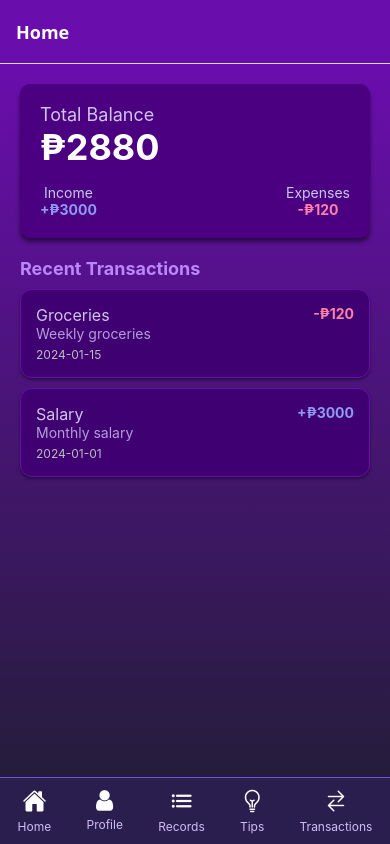
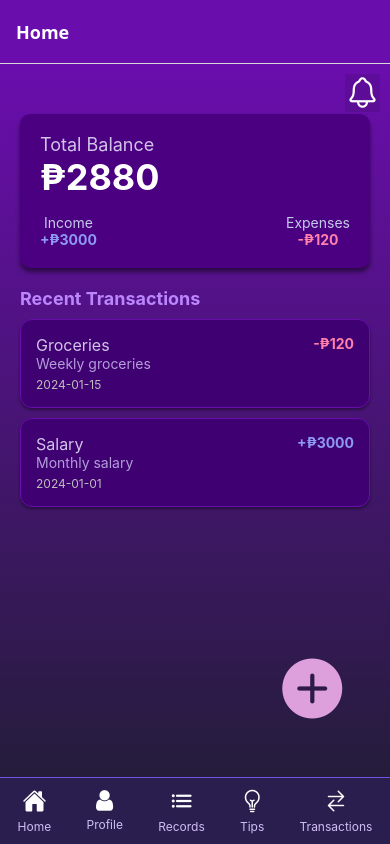
Before and after one commit to DCIT26-2025/Money-Tracker-CS-3-2, a React Native app in the folder Fittaka/: screen /Home in a window 390 px wide. Built offline with nearby package versions, Linux system fonts and the light colour scheme.

Commit message:
Update navigation from RegistrationScreen to Login and enhance TransactionScreen UI with improved placeholder colors and layout adjustments

```diff
--- a/Fittaka/screens/HomeScreen.tsx
+++ b/Fittaka/screens/HomeScreen.tsx
@@ -1,48 +1,68 @@
-import React from 'react';
-import { View, Text, StyleSheet, ScrollView, TouchableOpacity } from 'react-native';
-import { useNavigation } from '@react-navigation/native';
-import { LinearGradient } from 'expo-linear-gradient';
-import { FontAwesome, Ionicons } from '@expo/vector-icons';
+import React, { useEffect } from "react";
+import {
+  View,
+  Text,
+  StyleSheet,
+  ScrollView,
+  TouchableOpacity,
+} from "react-native";
+import { useNavigation, useFocusEffect } from "@react-navigation/native";
+import { LinearGradient } from "expo-linear-gradient";
+import { FontAwesome, Ionicons, AntDesign } from "@expo/vector-icons";
 
-const HomeScreen = () => {
+const HomeScreen = ({ route }) => {
   const navigation = useNavigation();
   const [transactions, setTransactions] = React.useState([
     {
-      id: '1',
-      type: 'expense',
+      id: "1",
+      type: "expense",
       amount: 120,
-      category: 'Groceries',
-      date: '2024-01-15',
-      description: 'Weekly groceries',
+      category: "Groceries",
+      date: "2024-01-15",
+      description: "Weekly groceries",
     },
     {
-      id: '2',
-      type: 'income',
+      id: "2",
+      type: "income",
       amount: 3000,
-      category: 'Salary',
-      date: '2024-01-01',
-      description: 'Monthly salary',
+      category: "Salary",
+      date: "2024-01-01",
+      description: "Monthly salary",
     },
   ]);
 
+  useFocusEffect(
+    React.useCallback(() => {
+      const newTransaction = route.params?.newTransaction;
+      if (newTransaction) {
+        setTransactions((prevTransactions) => [newTransaction, ...prevTransactions]);
+      }
+    }, [route.params])
+  );
+
   const balance = transactions.reduce((acc, curr) => {
-    return curr.type === 'income' ? acc + curr.amount : acc - curr.amount;
+    return curr.type === "income" ? acc + curr.amount : acc - curr.amount;
   }, 0);
 
   const income = transactions
-    .filter((t) => t.type === 'income')
+    .filter((t) => t.type === "income")
     .reduce((acc, curr) => acc + curr.amount, 0);
 
   const expenses = transactions
-    .filter((t) => t.type === 'expense')
+    .filter((t) => t.type === "expense")
     .reduce((acc, curr) => acc + curr.amount, 0);
 
   return (
     <LinearGradient
-      colors={['#6a0dad', '#1e1e30']}
+      colors={["#6a0dad", "#1e1e30"]}
       style={styles.gradientBackground}
     >
       <View style={styles.container}>
+        <View style={styles.header}>
+          <TouchableOpacity style={styles.notificationButton} onPress={() => alert('No new notifications')}>
+            <Ionicons name="notifications-outline" size={35} color="white" />
+          </TouchableOpacity>
+        </View>
         <ScrollView contentContainerStyle={styles.scrollContainer}>
           {/* Balance Card */}
           <View style={styles.balanceCard}>
@@ -67,17 +87,22 @@ const HomeScreen = () => {
               <View key={transaction.id} style={styles.transaction}>
                 <View style={styles.transactionDetails}>
                   <View>
-                    <Text style={styles.transactionCategory}>{transaction.category}</Text>
-                    <Text style={styles.transactionDescription}>{transaction.description}</Text>
+                    <Text style={styles.transactionCategory}>
+                      {transaction.category}
+                    </Text>
+                    <Text style={styles.transactionDescription}>
+                      {transaction.description}
+                    </Text>
                   </View>
                   <Text
                     style={
-                      transaction.type === 'income'
+                      transaction.type === "income"
                         ? styles.incomeAmount
                         : styles.expenseAmount
                     }
                   >
-                    {transaction.type === 'income' ? '+' : '-'}₱{transaction.amount}
+                    {transaction.type === "income" ? "+" : "-"}₱
+                    {transaction.amount}
                   </Text>
                 </View>
                 <Text style={styles.transactionDate}>{transaction.date}</Text>
@@ -90,38 +115,45 @@ const HomeScreen = () => {
         <View style={styles.navBar}>
           <TouchableOpacity
             style={styles.navButton}
-            onPress={() => navigation.navigate('Home')}
+            onPress={() => navigation.navigate("Home")}
           >
             <Ionicons name="home" size={24} color="white" />
             <Text style={styles.navButtonText}>Home</Text>
           </TouchableOpacity>
           <TouchableOpacity
             style={styles.navButton}
-            onPress={() => navigation.navigate('Profile')}
+            onPress={() => navigation.navigate("Profile")}
           >
             <FontAwesome name="user" size={24} color="white" />
             <Text style={styles.navButtonText}>Profile</Text>
           </TouchableOpacity>
           <TouchableOpacity
             style={styles.navButton}
-            onPress={() => navigation.navigate('Records')}
+            onPress={() => navigation.navigate("Records")}
           >
             <Ionicons name="list" size={24} color="white" />
             <Text style={styles.navButtonText}>Records</Text>
           </TouchableOpacity>
           <TouchableOpacity
             style={styles.navButton}
-            onPress={() => navigation.navigate('Tips')}
+            onPress={() => navigation.navigate("Tips")}
           >
             <Ionicons name="bulb-outline" size={24} color="white" />
             <Text style={styles.navButtonText}>Tips</Text>
           </TouchableOpacity>
           <TouchableOpacity
             style={styles.navButton}
-            onPress={() => navigation.navigate('Transaction')}
+            onPress={() => navigation.navigate("Transaction")}
           >
             <Ionicons name="swap-horizontal-outline" size={24} color="white" />
             <Text style={styles.navButtonText}>Transactions</Text>
+            {/* Bottom "+" Button */}
+            <TouchableOpacity
+              style={styles.addButtonBottom}
+              onPress={() => navigation.navigate('Transaction')}
+            >
+              <AntDesign name="pluscircle" size={60} color="#dda0dd" />
+            </TouchableOpacity>
           </TouchableOpacity>
         </View>
       </View>
@@ -136,103 +168,126 @@ const styles = StyleSheet.create({
   container: {
     flex: 1,
   },
+  header: {
+    flexDirection: 'row',
+    justifyContent: 'space-between',
+    alignItems: 'center',
+    marginBottom: 30,
+  },
+  notificationButton: {
+    position: 'absolute',
+    top: 10,
+    right: 10,
+    backgroundColor: 'rgba(0, 0, 0, 0.1)',
+  },
   scrollContainer: {
     padding: 20,
     paddingBottom: 80,
   },
   balanceCard: {
-    backgroundColor: '#4b0082',
+    backgroundColor: "#4b0082",
     padding: 20,
     borderRadius: 10,
     marginBottom: 20,
-    shadowColor: '#000',
+    shadowColor: "#000",
     shadowOffset: { width: 0, height: 4 },
     shadowOpacity: 0.5,
     shadowRadius: 4,
     elevation: 6,
   },
   balanceTitle: {
-    color: '#d1c4e9',
+    color: "#d1c4e9",
     fontSize: 18,
   },
   balanceAmount: {
-    color: 'white',
+    color: "white",
     fontSize: 36,
-    fontWeight: 'bold',
+    fontWeight: "bold",
   },
   balanceDetails: {
-    flexDirection: 'row',
-    justifyContent: 'space-between',
+    flexDirection: "row",
+    justifyContent: "space-between",
     marginTop: 15,
   },
   balanceDetail: {
-    alignItems: 'center',
+    alignItems: "center",
   },
   balanceDetailText: {
-    color: '#c5cae9',
+    color: "#c5cae9",
   },
   incomeAmount: {
-    color: '#8e99f3',
-    fontWeight: 'bold',
+    color: "#8e99f3",
+    fontWeight: "bold",
   },
   expenseAmount: {
-    color: '#ff80ab',
-    fontWeight: 'bold',
+    color: "#ff80ab",
+    fontWeight: "bold",
   },
   transactions: {
     marginBottom: 20,
   },
   transactionsTitle: {
     fontSize: 18,
-    fontWeight: 'bold',
-    color: '#bb86fc',
+    fontWeight: "bold",
+    color: "#bb86fc",
     marginBottom: 10,
   },
   transaction: {
-    backgroundColor: '#3f0071',
+    backgroundColor: "#3f0071",
     padding: 15,
     borderRadius: 12,
     marginBottom: 10,
-    shadowColor: '#000',
+    shadowColor: "#000",
     shadowOffset: { width: 0, height: 2 },
     shadowOpacity: 0.4,
     shadowRadius: 3,
     elevation: 5,
     borderWidth: 1,
-    borderColor: '#6a0dad',
+    borderColor: "#6a0dad",
   },
   transactionDetails: {
-    flexDirection: 'row',
-    justifyContent: 'space-between',
+    flexDirection: "row",
+    justifyContent: "space-between",
   },
   transactionCategory: {
-    color: '#d1c4e9',
+    color: "#d1c4e9",
     fontSize: 16,
   },
   transactionDescription: {
-    color: '#b39ddb',
+    color: "#b39ddb",
   },
   transactionDate: {
-    color: '#bdbdbd',
+    color: "#bdbdbd",
     fontSize: 12,
     marginTop: 5,
   },
+  addButtonBottom: {
+    position: 'absolute',
+    bottom: 110,
+    right: 20,
+    zIndex: 1,
+    width: 80, // Adjust the width
+    height: 70, // Adjust the height
+    justifyContent: 'center',
+    alignItems: 'center',
+    borderRadius: 30, // Make it a circle
+  },
   navBar: {
-    flexDirection: 'row',
-    justifyContent: 'space-around',
-    backgroundColor: '#2a1e4f',
+    flexDirection: "row",
+    justifyContent: "space-around",
+    backgroundColor: "#2a1e4f",
     paddingVertical: 10,
     borderTopWidth: 1,
-    borderTopColor: '#6e57e0',
-    position: 'absolute',
+    borderTopColor: "#6e57e0",
+    position: "absolute",
     bottom: 0,
-    width: '100%',
+    width: "100%",
   },
   navButton: {
-    alignItems: 'center',
+    alignItems: "center",
   },
   navButtonText: {
-    color: '#d0bdf4',
+    color: "#d0bdf4",
     fontSize: 12,
     marginTop: 5,
   },
--- a/Fittaka/screens/RecordScreen.tsx
+++ b/Fittaka/screens/RecordScreen.tsx
@@ -89,6 +89,14 @@ const RecordScreen = () => {
               <Text style={styles.recordDate}>{record.date}</Text>
             </LinearGradient>
           ))}
+
+          {/* Gcash Transaction Section */}
+          <View style={{ marginTop: 20 }}>
+            <Text style={{ fontSize: 30, fontWeight: 'bold', color: "#FFFFFF" }}>
+              Gcash Transaction
+            </Text>
+            <Text style={{ fontSize: 16, color: 'gray', alignItems:"center" }}>Coming soon!</Text>
+          </View>
         </ScrollView>
 
         <View style={styles.navBar}>
@@ -107,12 +115,14 @@ const RecordScreen = () => {
               <IconComponent name={icon as any} size={24} color="#FFFFFF" />
               <Text style={styles.navButtonText}>{name}</Text>
             </TouchableOpacity>
+
           ))}
         </View>
       </View>
     </LinearGradient>
   );
 };
+
 
 const styles = StyleSheet.create({
   gradientBackground: {
--- a/Fittaka/screens/RegistrationScreen.tsx
+++ b/Fittaka/screens/RegistrationScreen.tsx
@@ -17,7 +17,7 @@ export default function RegistrationScreen() {
   const [password, setPassword] = useState("");
 
   const handleRegister = () => {
-    navigation.navigate("Home");
+    navigation.navigate("Login");
   };
 
   return (
```
Also changed, not shown: Fittaka/screens/TransactionScreen.tsx (+14 -11 lines).
